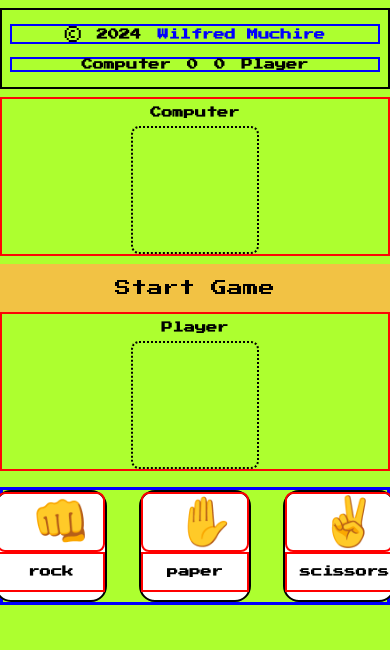
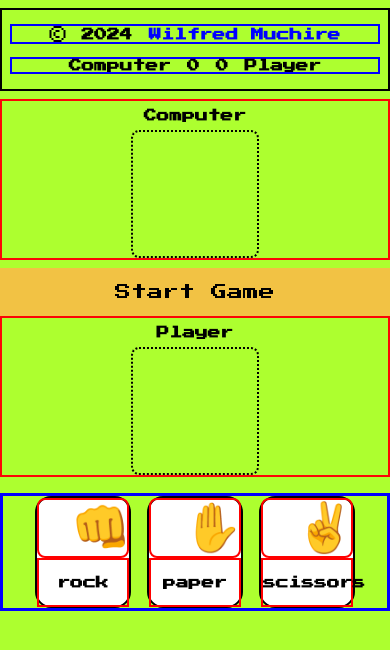
Before and after one commit to JulieWilly/Rock_paper_scissors, a website built with Vite: page rock_paper_scissors/index.html in a window 390 px wide. Built offline with nearby package versions, Linux system fonts and the light colour scheme.

Commit message:
Adding responsiveness for small devices and phones

```diff
--- a/rock_paper_scissors/style.css
+++ b/rock_paper_scissors/style.css
@@ -113,7 +113,7 @@ h1{
 @media screen and (max-width:550px) {
   .parent{
     margin: 0 0;
-    height: 100vh;
+    min-height: 100vh;
   }
   .header_items {
     display: flex;
@@ -124,7 +124,7 @@ h1{
     align-items: center;
   }
   h1{
-    font-size: .7rem;
+    font-size: .8rem;
   }
   .header_items .left{
     margin: .4rem 0;
@@ -133,6 +133,10 @@ h1{
     text-align: center;
     border: 2px solid blue;
     width: 100%;
+  }
+  .game_items .img h1 {
+    /* font-size: .5rem; */
+    padding: 1rem 0;
   }
    .game_items .img button {
     font-size: 3rem;
@@ -197,7 +201,7 @@ h1{
     margin: 0 20%;
   }
 
-  .game_items .img button {
+  .img button {
     font-size: 4rem;
     height: auto;
    }
@@ -212,6 +216,33 @@ h1{
 @media screen and (min-width:1051px) {
   .parent{
     height: 100vh;
-    margin: 0 20%;
+    margin: 0 25%;
   }
 }
+
+@media screen and (max-width:400px) {
+
+  .game_items{
+    display: flex;
+    flex-direction: row;
+    width: auto;
+   gap: 1rem;
+
+  }
+  .parent {
+    padding: 0;
+    margin: 0;
+  }
+  .game_items .img{
+    width: 6rem;
+  }
+  .game_items .img h1 {
+    padding: 1rem 0;
+  }
+  .game_items .img button{
+    font-size: 3rem;
+  }
+  h1 {
+    font-size: .8rem;
+  }
+}
```
